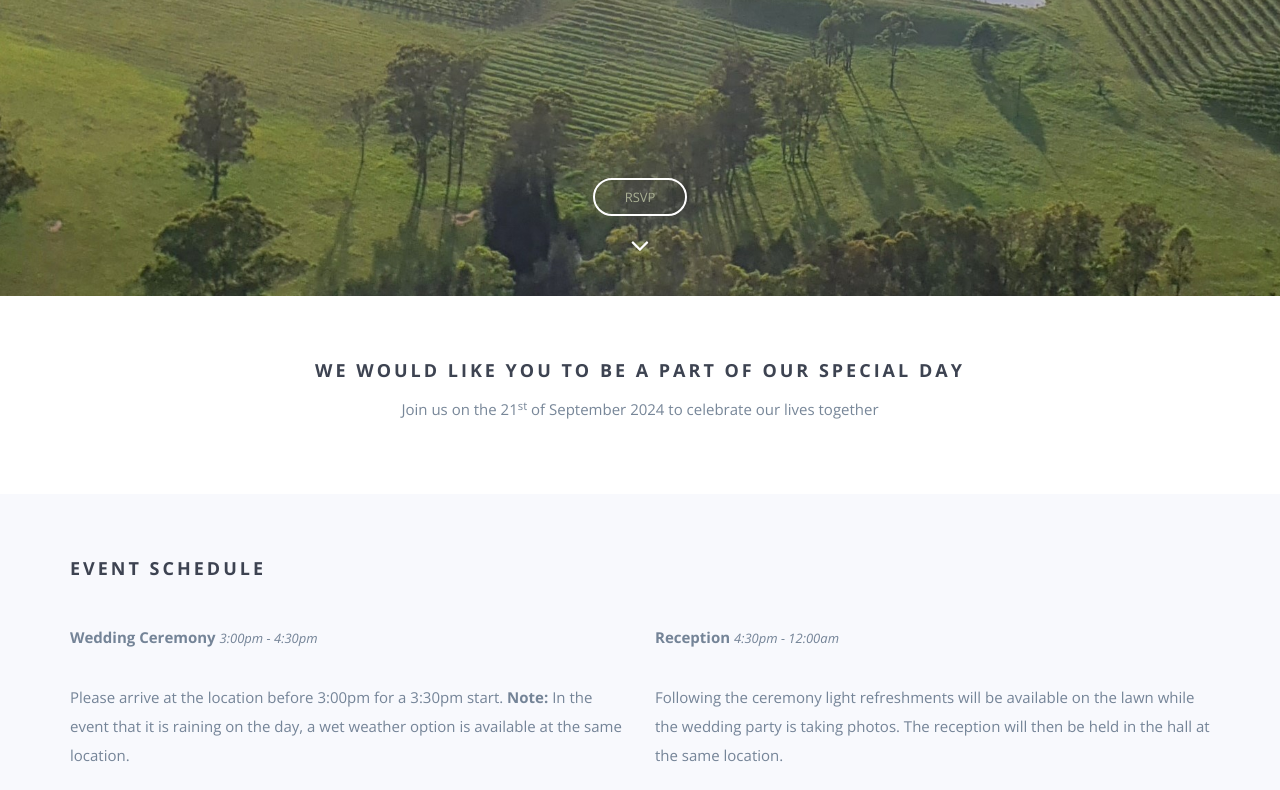
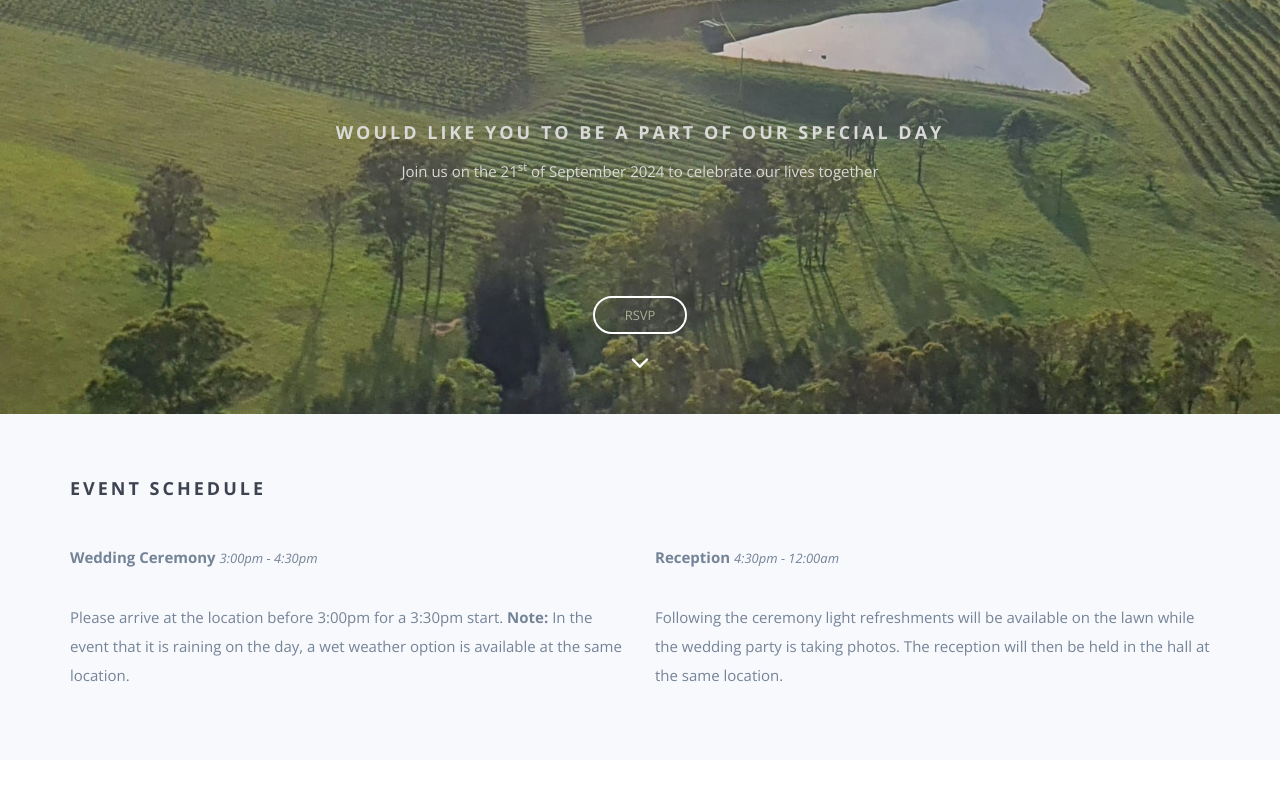
Before and after one commit to Kyle-McLean/save-the-date, a website: page index.html in a window 1280 px wide. Shown: the part 784-1574 px from the top of the page. Drawn offline with nearby package versions, Linux system fonts and the light colour scheme; some packages are replaced by stand-ins of ours; files whose address does not match are found by name.

Commit message:
Shift invitation into hero section

```diff
--- a/index.html
+++ b/index.html
@@ -86,6 +86,12 @@
                 </div>
             </div>
         </div>
+        <div class="row">
+            <div class="col-md-12 text-center col-md-offset-100">
+                <h3 style="color: #D9D9D7">Would like you to be a part of our special day</h3>
+                <p style="color: #D9D9D7">Join us on the 21<sup>st</sup> of September 2024 to celebrate our lives together</p>
+            </div>
+        </div>
         <div class="row section-padding">
             <div class="col-md-4 col-md-offset-4 text-center section-padding"><a href="#rsvp" class="btn-white btn-small rsvp-btn">RSVP</a></div>
         </div>
@@ -93,7 +99,7 @@
     <div class="down-arrow floating-arrow"><a href="#rsvp"><i class="fa fa-angle-down"></i></a></div>
 </section>
 
-<section id="invitation" class="section-padding">
+<!-- <section id="invitation" class="section-padding">
     <div class="container">
         <div class="row">
             <div class="col-md-12 text-center">
@@ -102,7 +108,7 @@
             </div>
         </div>
     </div>
-</section>
+</section> -->
 
 <section class="events section-padding" id="events">
     <div class="container">
```
